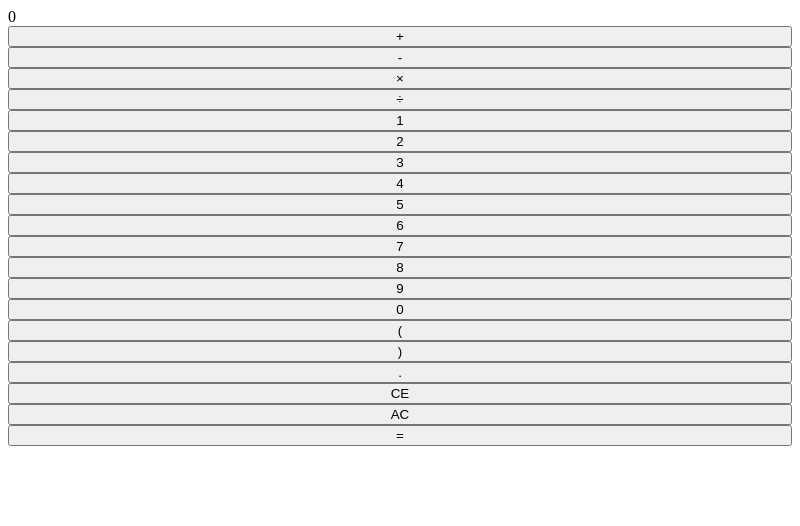
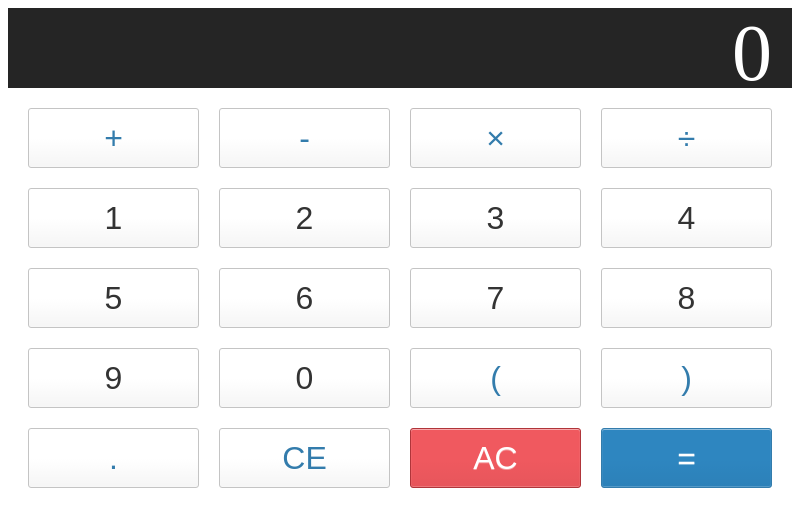
Before and after one commit to Tom-Goring/Electron-Calculator, an Electron app: page index.html in a window 800 px wide. Drawn offline with Linux system fonts and the light colour scheme.

Commit message:
Start adding actual frontend of calculator

```diff
--- a/calculator.css
+++ b/calculator.css
@@ -1,3 +1,78 @@
+.calculator {
+	border: 1px solid #ccc;
+	border-radius: 5px;
+	position: absolute;
+	top: 50%;
+	left: 50%;
+	transform: translate(-50%, -50%);
+	width: 400px;
+}
+
+.display {
+	width: 90%%;
+	font-size: 5rem;
+	height: 80px;
+	border: none;
+	background-color: #252525;
+	color: #fff;
+	text-align: right;
+	padding-right: 20px;
+	padding-left: 10px;
+}
+
+button {
+	height: 60px;
+	background-color: #fff;
+	border-radius: 3px;
+	border: 1px solid #c4c4c4;
+	background-color: transparent;
+	font-size: 2rem;
+	color: #333;
+	background-image: linear-gradient(to bottom,transparent,transparent 50%,rgba(0,0,0,.04));
+	box-shadow: inset 0 0 0 1px rgba(255,255,255,.05), inset 0 1px 0 0 rgba(255,255,255,.45), inset 0 -1px 0 0 rgba(255,255,255,.15), 0 1px 0 0 rgba(255,255,255,.15);
+	text-shadow: 0 1px rgba(255,255,255,.4);
+}
+
+button:hover {
+	background-color: #eaeaea;
+}
+
+.key--operator {
+	color: #337cac;
+}
+
+.clear {
+	background-color: #f0595f;
+	border-color: #b0353a;
+	color: #fff;
+}
+
+.clear:hover {
+	background-color: #f17377;
+}
+
+.key-equal {
+	background-color: #2e86c0;
+	border-color: #337cac;
+	color: #fff;
+}
+
+.key-equal:hover {
+	background-color: #4e9ed4;
+}
+
 .keys {
 	display: grid;
+	grid-template-columns: repeat(4, 1fr);
+	grid-gap: 20px;
+	padding: 20px;
 }
+
+.equal-sign {
+	background-color: #2e86c0;
+	border-color: #337cac;
+	color: #fff;
+	height: 100%;
+	grid-row: 2 / 6;
+	grid-column: 4 / 5;
+}
--- a/index.html
+++ b/index.html
@@ -24,13 +24,13 @@
 				<button class="eight">8</button>
 				<button class="nine" >9</button>
 				<button class="zero" >0</button>
-				<button data-action="open-bracket">(</button>
-				<button data-action="close-bracket">)</button>
-				<button data-action="decimal">.</button>
-				<button data-action="delete-prev">CE</button>
-				<button data-action="clear">AC</button>
+				<button class = "key--operator" data-action="open-bracket">(</button>
+				<button class = "key--operator" data-action="close-bracket">)</button>
+				<button class = "key--operator" data-action="decimal">.</button>
+				<button class = "key--operator" data-action="delete-prev">CE</button>
+				<button class="clear" data-action="clear">AC</button>
 				<button class="key-equal" data-action="calculate">=</button>
         	</div>
-    	</div>
+		</div>
    </body>
 </html>
--- a/main.js
+++ b/main.js
@@ -3,6 +3,10 @@ const url = require('url')
 const path = require('path')
 
 let win
+
+app.commandLine.appendSwitch(
+	'enable-experimental-web-platform-features'
+);
 
 function createWindow() {
    win = new BrowserWindow({width: 800, height: 600})
```
